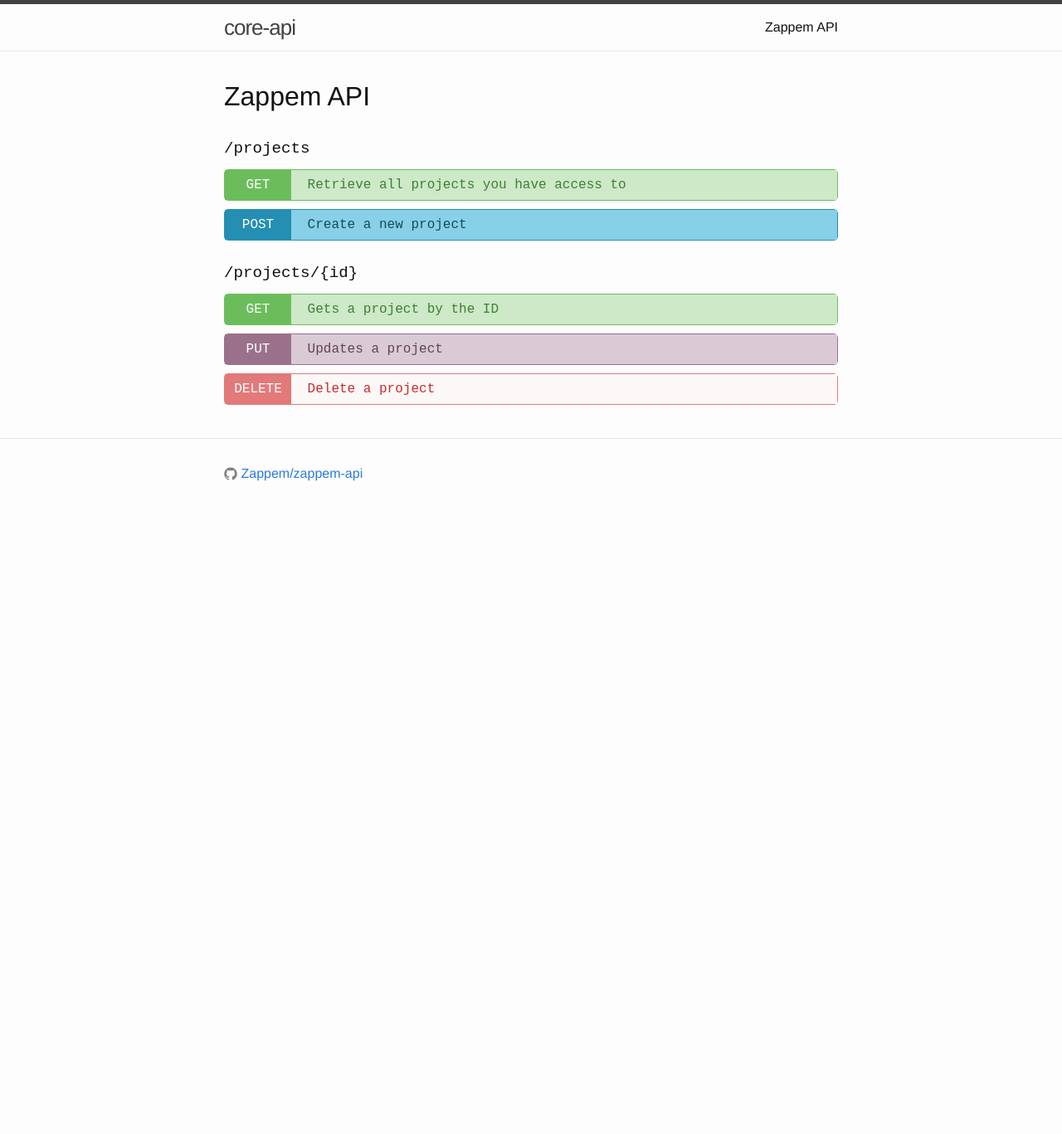
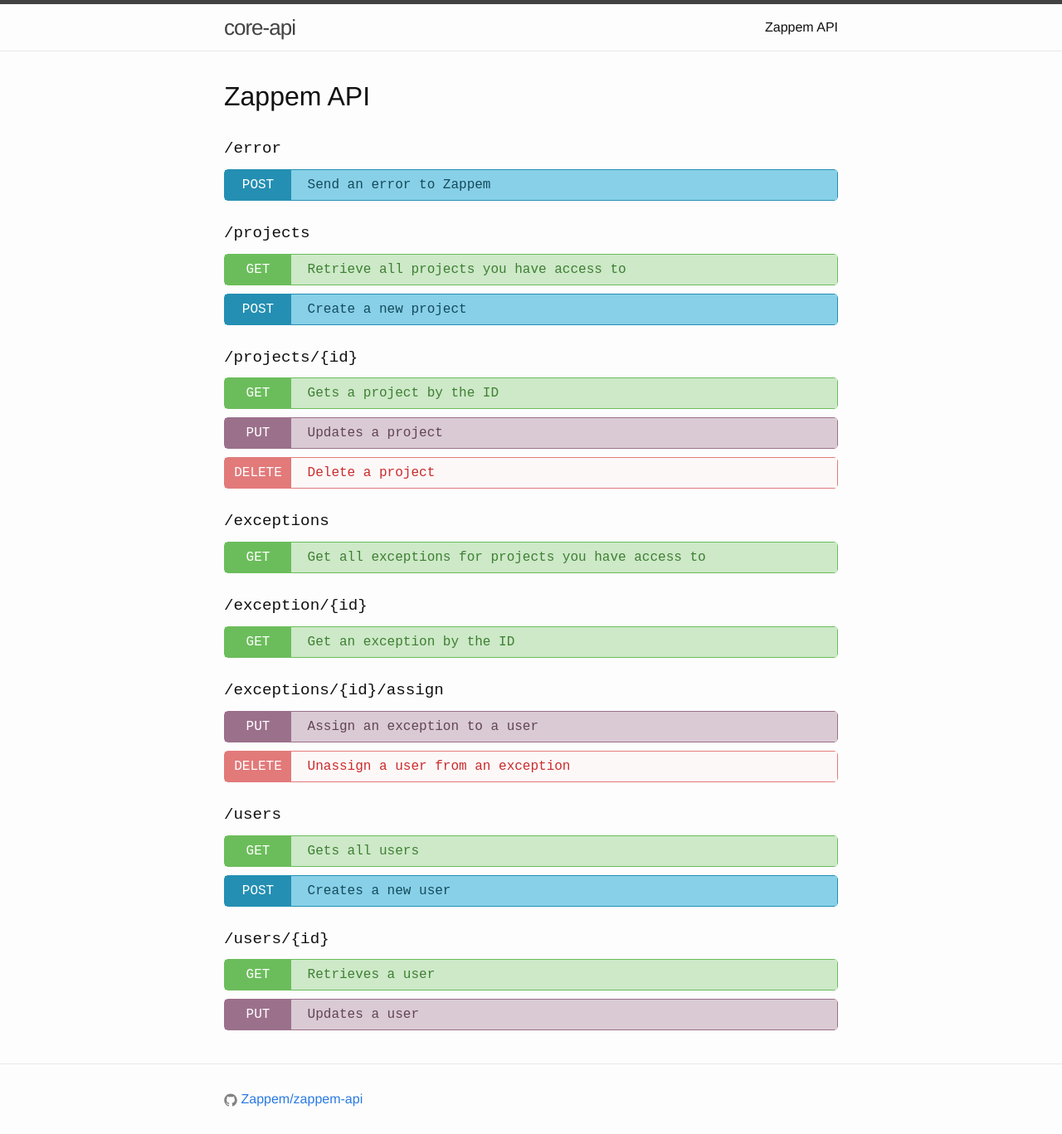
Before and after one commit to Zappem/core-api, a Jekyll site: the page built from index.md, in a window 1280 px wide. Shown: the whole page at 83% size. Built offline with Jekyll 4.4.1, drawn with Linux system fonts in a browser that asks for light colours; before the commit the page ends 900 px from its top, so only the background shows below that.

Commit message:
Added more endpoints

```diff
--- a/_data/zappem.yml
+++ b/_data/zappem.yml
@@ -11,8 +11,12 @@
     url: "http://www.apache.org/licenses/LICENSE-2.0.html"
 host: "api.zappem.xyz"
 basePath: "/v1"
+consumes:
+- "application/json"
+produces:
+- "application/json"
 tags:
-- name: "projects"
+- name: "Projects"
   description: "Access Projects you own or belong to"
 - name: "users"
   description: "Access Users of this Zappem installation"
@@ -20,22 +24,26 @@
   description: "Access Exceptions belonging to projects you have access to"
 - name: "instances"
   description: "Access Instances of Exceptions"
-- name: "errors"
+- name: "Errors"
   description: "Notify Zappem of a new error in a project"
 schemes:
 - "http"
 paths:
+
+  /error:
+    post:
+      tags:
+      - "Errors"
+      summary: "Send an error to Zappem"
+      description: "This will decide whether or not the exception has been seen before - and will create both an instance and an exception if it's new, or just an instance if it's been seen before."
+
   /projects:
     get:
       tags:
-      - "projects"
+      - "Projects"
       summary: "Retrieve all projects you have access to"
       description: "This includes both projects you own and projects where you are a team member"
       operationId: "allProjects"
-      consumes:
-      - "application/json"
-      produces:
-      - "application/json"
       responses:
         200:
           description: "Projects retrieved"
@@ -90,8 +98,6 @@
       summary: "Gets a project by the ID"
       description: "Retreives a project along with the team"
       operationId: "findProjectById"
-      produces:
-      - "application/json"
       parameters:
       - name: "id"
         in: "path"
@@ -116,8 +122,6 @@
       summary: "Updates a project"
       description: "Allows you to update a project name"
       operationId: "updateProject"
-      produces:
-      - "application/json"
       parameters:
       - name: "id"
         in: "path"
@@ -153,8 +157,6 @@
       summary: "Delete a project"
       description: "Use with caution - deleting a project will remove all exceptions, instances and comments associated with it."
       operationId: "deleteProject"
-      produces:
-      - "application/json"
       parameters:
       - name: "id"
         in: "path"
@@ -173,6 +175,48 @@
         - "write:projects"
         - "read:projects"
         - "destroy:projects"
+
+
+  /exceptions:
+    get:
+      tags:
+      - "exceptions"
+      summary: "Get all exceptions for projects you have access to"
+  /exception/{id}:
+    get:
+      tags:
+      - "exceptions"
+      summary: "Get an exception by the ID"
+  /exceptions/{id}/assign:
+    put:
+      tags:
+      - "exceptions"
+      summary: "Assign an exception to a user"
+    delete:
+      tags:
+      - "exceptions"
+      summary: "Unassign a user from an exception"
+
+  /users:
+    get:
+      tags:
+      - "users"
+      summary: "Gets all users"
+    post:
+      tags:
+      - "users"
+      summary: "Creates a new user"
+  /users/{id}:
+    get:
+      tags:
+      - "users"
+      summary: "Retrieves a user"
+    put:
+      tags:
+      - "users"
+      summary: "Updates a user"
+
+
 
 securityDefinitions:
   zappem_auth:
```
